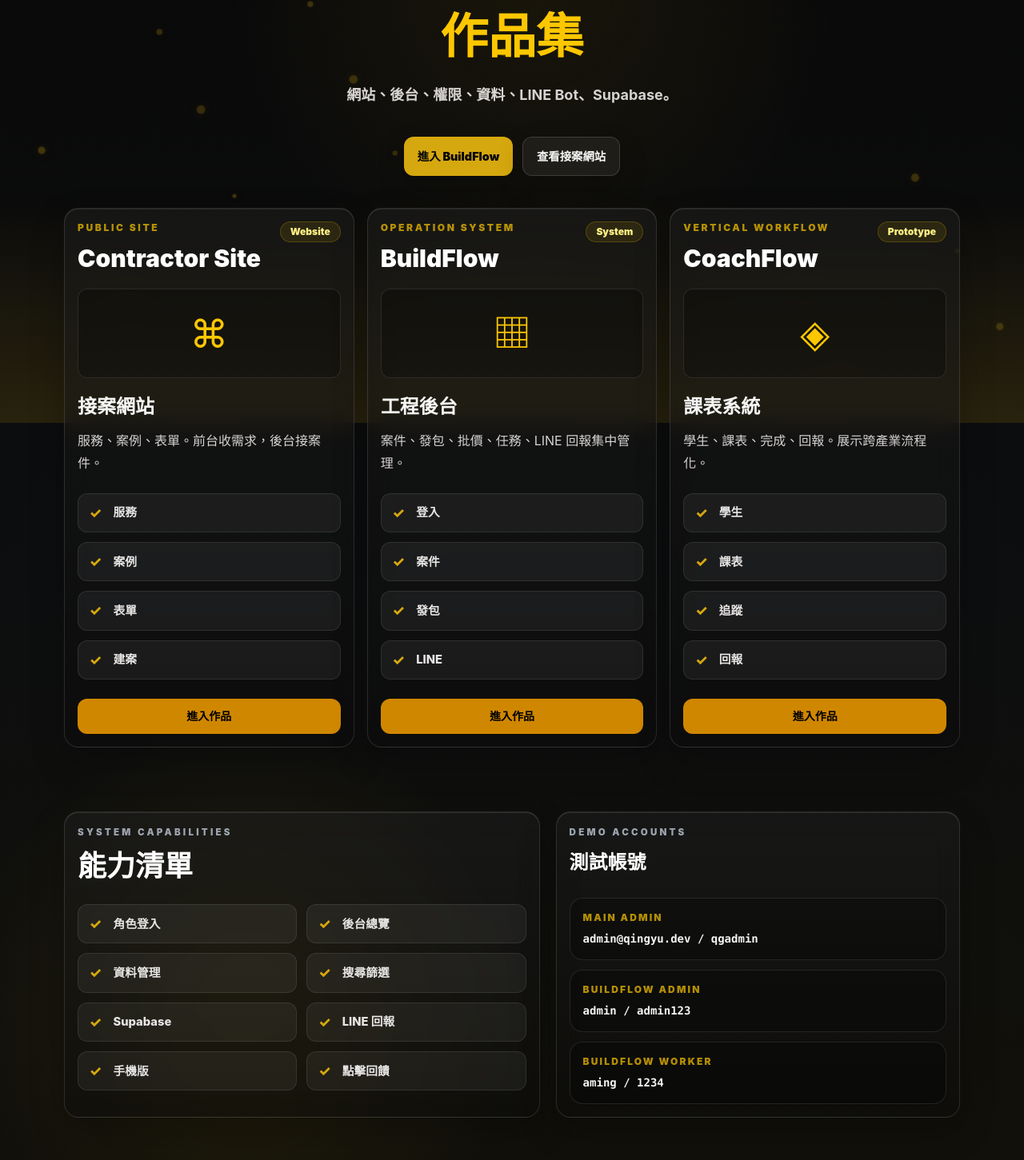
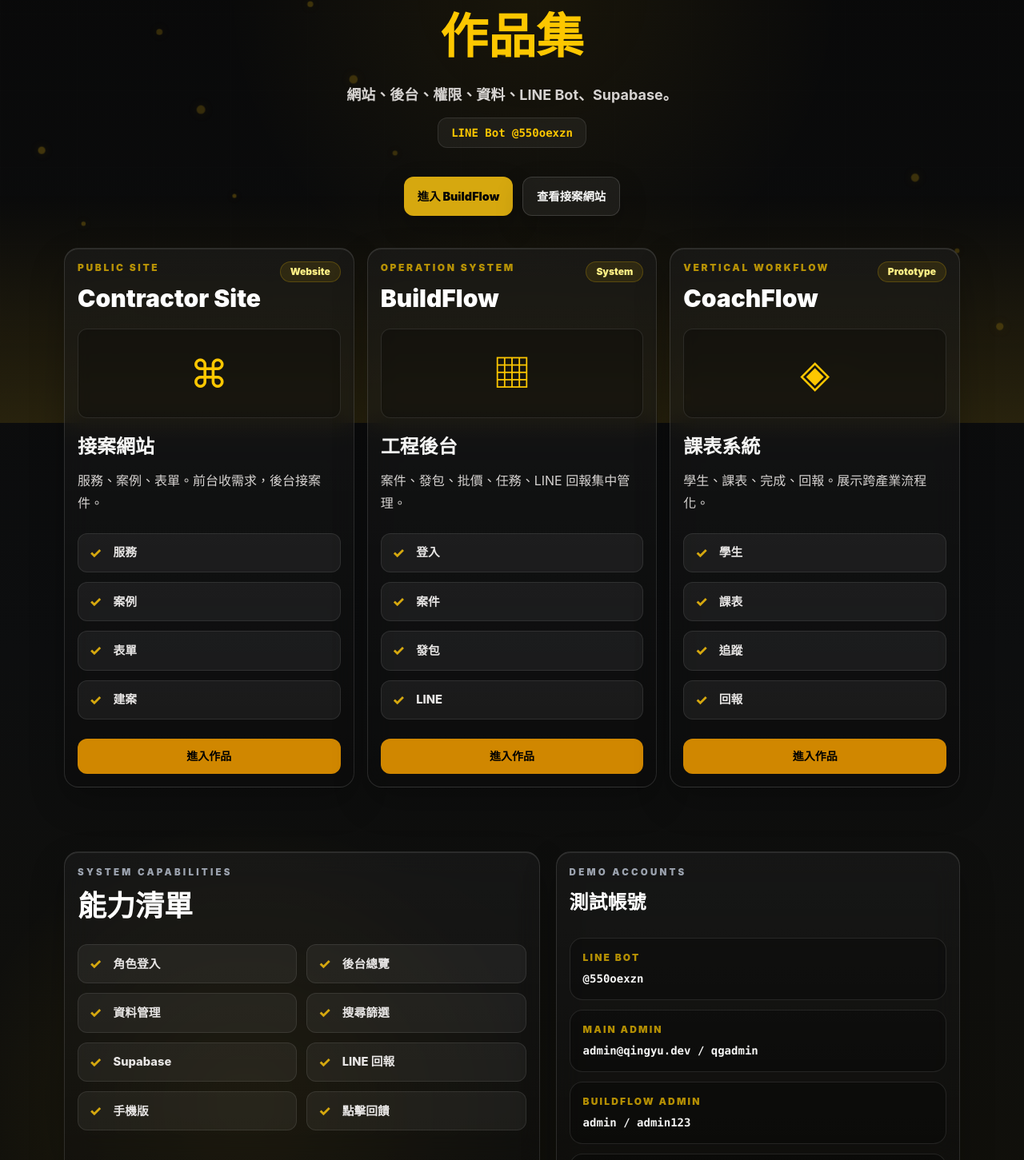
Before and after one commit to QingyuJin/qingyu-web-studio, a React (Vite) app: page / in a window 1280 px wide. Shown: the part 271-1722 px from the top of the page at 80% size. Built offline with nearby package versions, Linux system fonts and the light colour scheme.

Commit message:
add line bot account to site copy

```diff
--- a/src/ContractorSite.jsx
+++ b/src/ContractorSite.jsx
@@ -116,6 +116,7 @@ const faqItems = [
 ]
 
 const filters = ["全部", "防水工程", "泥作修繕", "水電配置", "油漆整理", "木作裝修"]
+const lineBotId = "@550oexzn"
 
 function ContractorSite() {
   const [activeFilter, setActiveFilter] = useState("全部")
@@ -140,6 +141,7 @@ function ContractorSite() {
 
 姓名：${inquiry.name || "未填"}
 電話 / LINE：${inquiry.contact || "未填"}
+LINE Bot：${lineBotId}
 案場地區：${inquiry.area || "未填"}
 工程類型：${inquiry.type || "未填"}
 目前狀況：${inquiry.situation || "未填"}
@@ -239,6 +241,9 @@ function HeroSection() {
 
           <p className="mt-5 max-w-xl text-base font-bold leading-8 text-slate-600 md:text-lg">
             服務、案例、流程、表單。前台收需求，後台管案件。
+          </p>
+          <p className="mt-3 inline-flex rounded-xl border border-white/10 bg-white/5 px-4 py-2 font-mono text-sm font-black text-yellow-400">
+            LINE Bot {lineBotId}
           </p>
 
           <div className="mt-8 flex flex-wrap justify-center gap-3 lg:justify-start">
@@ -497,7 +502,7 @@ function ContactSection({
             <p className="text-sm font-black uppercase tracking-[0.2em] text-slate-500">Contact</p>
             <h2 className="mt-4 text-2xl font-black tracking-normal md:text-4xl">需求表單</h2>
             <p className="mt-4 text-sm leading-7 text-slate-600 md:text-base">
-              先收地區、類型、狀況與時間。
+              先收地區、類型、狀況與時間。LINE Bot：{lineBotId}
             </p>
 
             <div className="mt-8 flex flex-wrap gap-3">
--- a/src/ProjectHub.jsx
+++ b/src/ProjectHub.jsx
@@ -50,6 +50,8 @@ const demoAccounts = [
   { label: "BuildFlow Worker", account: "aming / 1234" },
 ]
 
+const lineBotId = "@550oexzn"
+
 function ProjectHub() {
   return (
     <main className="lab-page min-h-screen overflow-hidden text-stone-100">
@@ -80,6 +82,9 @@ function ProjectHub() {
           </h1>
           <p className="mx-auto mt-5 max-w-xl text-base font-bold leading-8 text-stone-300 md:text-lg">
             網站、後台、權限、資料、LINE Bot、Supabase。
+          </p>
+          <p className="mx-auto mt-3 inline-flex rounded-xl border border-white/10 bg-white/5 px-4 py-2 font-mono text-sm font-black text-yellow-400">
+            LINE Bot {lineBotId}
           </p>
 
           <div className="mt-9 flex flex-wrap justify-center gap-3">
@@ -151,6 +156,12 @@ function ProjectHub() {
           <p className="lab-eyebrow">DEMO ACCOUNTS</p>
           <h2 className="mt-3 text-2xl font-black text-white">測試帳號</h2>
           <div className="mt-7 grid gap-3">
+            <div className="rounded-2xl border border-white/10 bg-black/25 p-4">
+              <p className="text-xs font-black uppercase tracking-[0.18em] text-yellow-400/70">
+                LINE Bot
+              </p>
+              <p className="mt-2 font-mono text-sm font-bold text-stone-100">{lineBotId}</p>
+            </div>
             {demoAccounts.map((item) => (
               <div key={item.label} className="rounded-2xl border border-white/10 bg-black/25 p-4">
                 <p className="text-xs font-black uppercase tracking-[0.18em] text-yellow-400/70">
```
